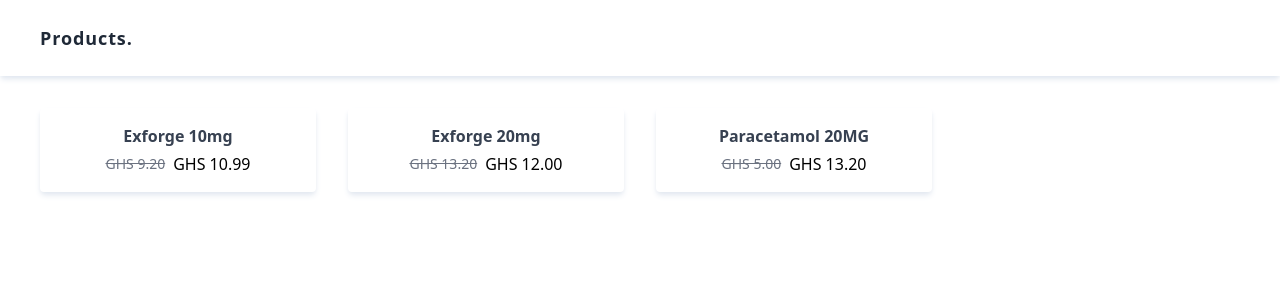
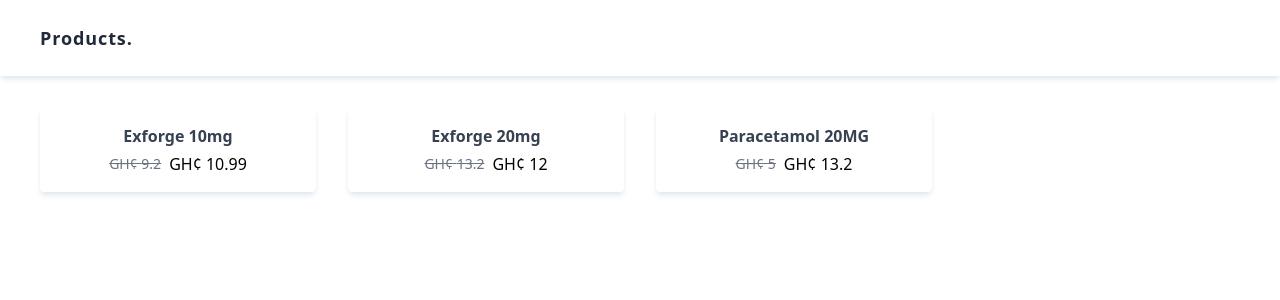
Before and after one commit to perezcato/mpharma, a React (Create React App) app: page / in a window 1280 px wide. Shown: the top 300 px of the page. Built offline with nearby package versions, Linux system fonts and the light colour scheme.

Commit message:
Added testing for product component

```diff
--- a/src/components/product/index.tsx
+++ b/src/components/product/index.tsx
@@ -6,12 +6,7 @@
   product: Product
 }
 
-const formatCurrency = (currency: number) => new Intl.NumberFormat('en-US', {
-  style: 'currency',
-  currency: 'GHS',
-}).format(+currency)
-
-const  getPrices = (prices: Price[]) => {
+export const getPrices = (prices: Price[]) => {
   const convertedPriceDates = prices.map((price) => ({...price, date: new Date(price.date)}))
     .sort((price1, price2) => {
       // @ts-ignore
@@ -30,9 +25,9 @@
     <div className="bg-white shadow-md shadow-slate-200 py-4 px-4 space-y-1 rounded">
       <div className="text-base text-center font-semibold text-gray-700">{product?.name}</div>
       <div className="flex items-center space-x-2 justify-center">
-        <div className="text-sm font-medium line-through text-gray-500">{formatCurrency(+price[1].price)}
+        <div className="text-sm font-medium line-through text-gray-500">GH¢ {+price[1].price}
         </div>
-        <div>{formatCurrency(+price[0].price)}</div>
+        <div>GH¢ {+price[0].price}</div>
       </div>
     </div>
   );
```
Also changed, not shown: 2 other files (tests, documents, lock files or other folders).
